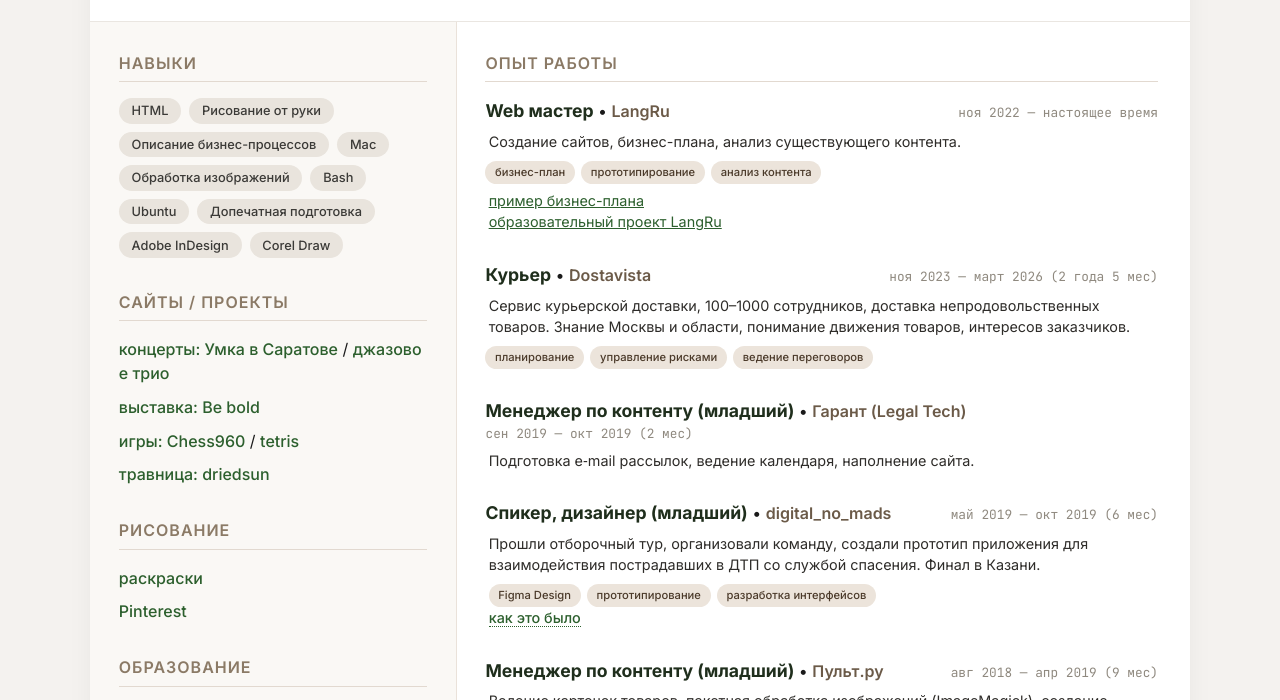
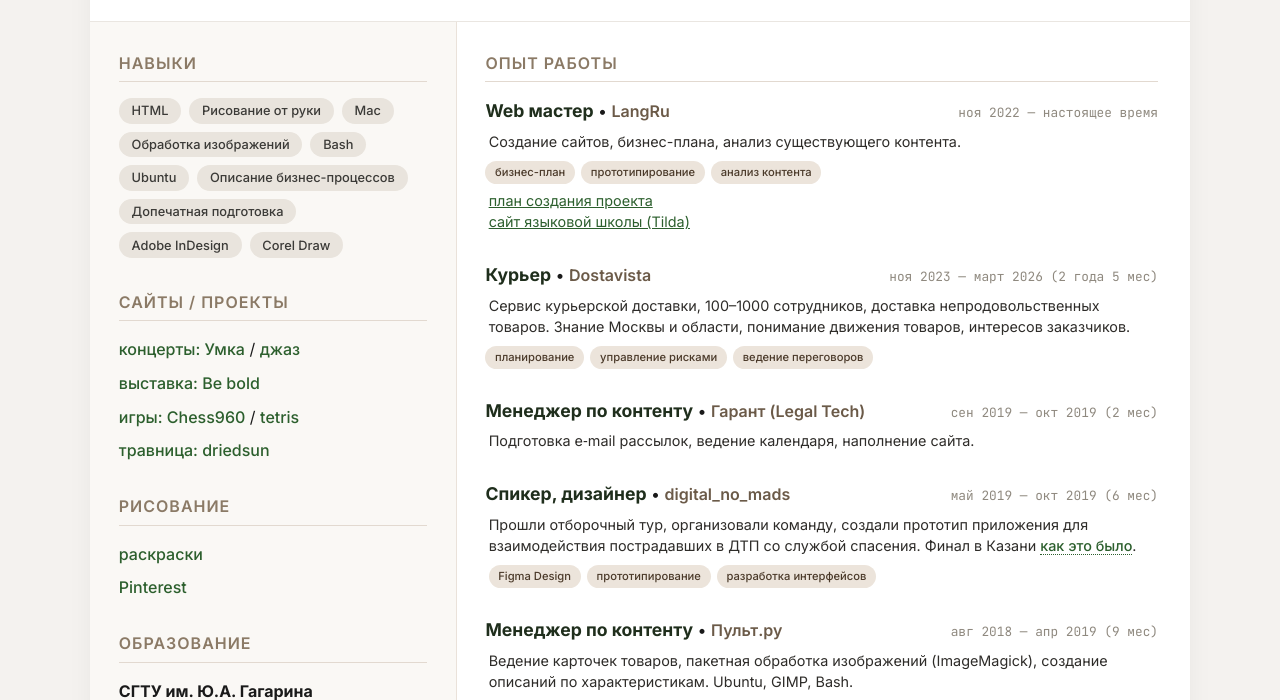
Before and after one commit to sana64/about_me, a plain HTML site: page index.html in a window 1280 px wide. Shown: the part 227-927 px from the top of the page. Drawn offline with Linux system fonts and the light colour scheme.

Commit message:
Update index.html

```diff
--- a/index.html
+++ b/index.html
@@ -279,11 +279,11 @@
                 <div class="skill-list">
                     <span class="skill-tag">HTML</span>
                     <span class="skill-tag">Рисование от руки</span>
-                    <span class="skill-tag">Описание бизнес-процессов</span>
                     <span class="skill-tag">Mac</span>
                     <span class="skill-tag">Обработка изображений</span>
                     <span class="skill-tag">Bash</span>
                     <span class="skill-tag">Ubuntu</span>
+                    <span class="skill-tag">Описание бизнес-процессов</span>
                     <span class="skill-tag">Допечатная подготовка</span>
                     <span class="skill-tag">Adobe InDesign</span>
                     <span class="skill-tag">Corel Draw</span>
@@ -293,7 +293,7 @@
             <div class="section">
                 <h3>Сайты / проекты</h3>
                 <ul class="links-list">
-                    <li><a href="https://sana64.github.io/umka-v-saratove/" target="_blank">концерты: Умка в Саратове</a> / <a href="https://sana64.github.io/jazztrio/" target="_blank">джазовое трио</a></li>
+                    <li><a href="https://sana64.github.io/umka-v-saratove/" target="_blank">концерты: Умка</a> / <a href="https://sana64.github.io/jazztrio/" target="_blank">джаз</a></li>
                     <li><a href="https://sana64.github.io/Be-bold/" target="_blank">выставка: Be bold</a></li>
                     <li><a href="https://sana64.github.io/Chess960/" target="_blank">игры: Chess960</a> / <a href="https://sana64.github.io/tet/" target="_blank">tetris</a></li>
                     <li><a href="https://sana64.github.io/driedsun/" target="_blank">травница: driedsun</a></li>
@@ -353,8 +353,8 @@
                         <span class="badge">анализ контента</span>
                     </div>
                     <div class="job-desc" style="margin-top: 6px;">
-                        <a href="https://docs.google.com/document/d/e/2PACX-1vRhYrhqQpGxyW20pPaIjx0-xI8VUuC9V2wb5LN-IF-sLtETEJv-0jOLWdr7puU8ffuVMiVT8Dkyd2Mq/pub" target="_blank" style="color:#2c5f2d;">пример бизнес-плана</a><br>
-                        <a href="https://langru.tilda.ws/" target="_blank" style="color:#2c5f2d;">образовательный проект LangRu</a>
+                        <a href="https://docs.google.com/document/d/e/2PACX-1vRhYrhqQpGxyW20pPaIjx0-xI8VUuC9V2wb5LN-IF-sLtETEJv-0jOLWdr7puU8ffuVMiVT8Dkyd2Mq/pub" target="_blank" style="color:#2c5f2d;">план создания проекта</a><br>
+                        <a href="https://langru.tilda.ws/" target="_blank" style="color:#2c5f2d;">сайт языковой школы (Tilda)</a>
                     </div>
                 </div>
 
@@ -375,7 +375,7 @@
 
                 <div class="job">
                     <div class="job-header">
-                        <div><span class="job-title">Менеджер по контенту (младший)</span> • <span class="company">Гарант (Legal Tech)</span></div>
+                        <div><span class="job-title">Менеджер по контенту</span> • <span class="company">Гарант (Legal Tech)</span></div>
                         <div class="period">сен 2019 — окт 2019 (2 мес)</div>
                     </div>
                     <div class="job-desc">
@@ -385,23 +385,22 @@
 
                 <div class="job">
                     <div class="job-header">
-                        <div><span class="job-title">Спикер, дизайнер (младший)</span> • <span class="company">digital_no_mads</span></div>
+                        <div><span class="job-title">Спикер, дизайнер</span> • <span class="company">digital_no_mads</span></div>
                         <div class="period">май 2019 — окт 2019 (6 мес)</div>
                     </div>
                     <div class="job-desc">
-                        Прошли отборочный тур, организовали команду, создали прототип приложения для взаимодействия пострадавших в ДТП со службой спасения. Финал в Казани.
+                        Прошли отборочный тур, организовали команду, создали прототип приложения для взаимодействия пострадавших в ДТП со службой спасения. Финал в Казани <a href="https://vk.com/digital_no_mads" target="_blank" class="green-link">как это было</a>.
                         <div class="badge-list">
                             <span class="badge">Figma Design</span>
                             <span class="badge">прототипирование</span>
                             <span class="badge">разработка интерфейсов</span>
                         </div>
-                        <a href="https://vk.com/digital_no_mads" target="_blank" class="green-link">как это было</a>
                     </div>
                 </div>
 
                 <div class="job">
                     <div class="job-header">
-                        <div><span class="job-title">Менеджер по контенту (младший)</span> • <span class="company">Пульт.ру</span></div>
+                        <div><span class="job-title">Менеджер по контенту</span> • <span class="company">Пульт.ру</span></div>
                         <div class="period">авг 2018 — апр 2019 (9 мес)</div>
                     </div>
                     <div class="job-desc">
```
